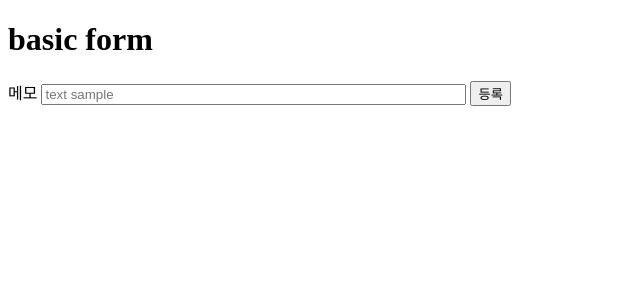
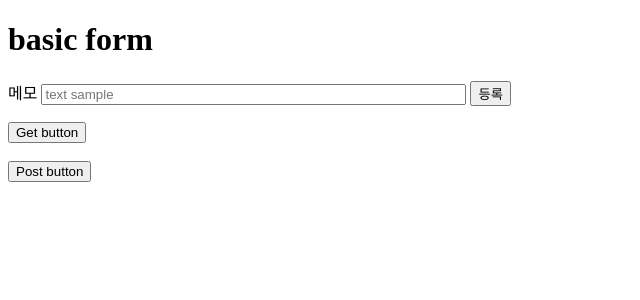
Before and after one commit to weatherbetter/Django-Study-Python, a Django app: page /sampleproject/ in a window 1280 px wide. Shown: the top 300 px of the page, without its empty margins (0-640 px from the left). Run offline with Django 3.2, Linux system fonts and the light colour scheme; data that the repository does not hold is empty.

Commit message:
get post

```diff
--- a/firstproject/sampleproject/templates/main.html
+++ b/firstproject/sampleproject/templates/main.html
@@ -25,5 +25,14 @@
         </ul>
     </div>
 
+    <form action="http://127.0.0.1:8000/sampleproject/methodMemo/" method="get">
+        <button>Get button</button>
+    </form>
+    <br>
+    <form action="http://127.0.0.1:8000/sampleproject/methodMemo/" method="post">
+        {% csrf_token %}
+        <button>Post button</button>
+    </form>
+
 </body>
 </html>
--- a/firstproject/sampleproject/urls.py
+++ b/firstproject/sampleproject/urls.py
@@ -4,5 +4,7 @@ from . import views
 urlpatterns = [
     # http://localhost:8000/{application name}/
     path('', views.index, name = 'index'),
-    path('createMemo/', views.createMemo)
+    path('createMemo/', views.createMemo),
+    # Get, Post
+    path('methodMemo/', views.methodMemo)
 ]
--- a/firstproject/sampleproject/views.py
+++ b/firstproject/sampleproject/views.py
@@ -20,3 +20,9 @@ def createMemo(request):
     # return HttpResponse('createMemo : ' + memo_content)
     ## reverse + name > 리다이렉트
     return HttpResponseRedirect(reverse('index'))
+
+def methodMemo(request):
+    if request.method == "GET":
+        return HttpResponse('GET')
+    if request.method == "POST":
+        return HttpResponse('POST')
```
